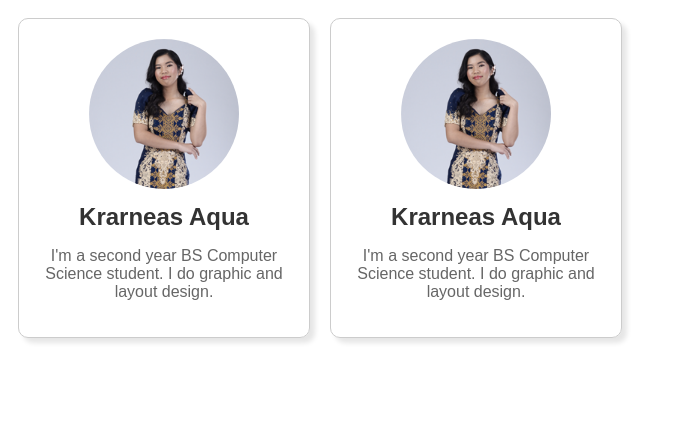
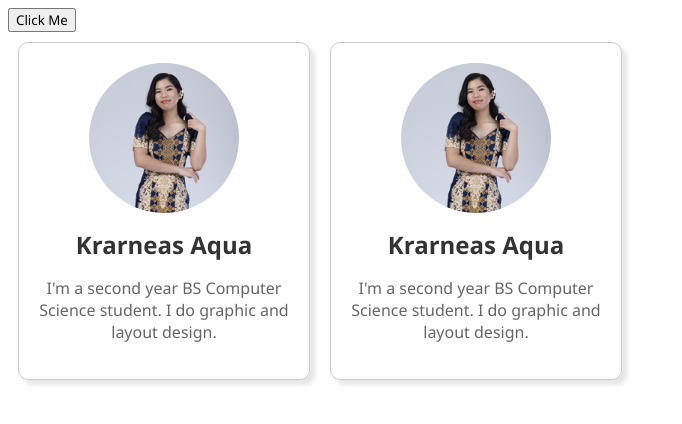
Before and after one commit to Krarneas/react.js-course, a React (Vite) app in the folder react-cards/: page / in a window 1280 px wide. Shown: the top 424 px of the page, without its empty margins (0-682 px from the left). Built offline with nearby package versions, Linux system fonts and the light colour scheme.

Commit message:
feat: styling react components with css

```diff
--- a/react-cards/src/App.jsx
+++ b/react-cards/src/App.jsx
@@ -1,9 +1,12 @@
 //add imports here
 import Card from './Card.jsx'
+import Button from './assets/Button/Button.jsx'
 
 function App() {
   return(
     <>
+    <Button/>
+    <div/>
     <Card/>
     <Card/>
     </>
--- /dev/null
+++ b/react-cards/src/assets/Button/Button.jsx
@@ -0,0 +1,27 @@
+import styles from './Button.module.css'
+// STYLING REACT COMPONENTS WITH CSS
+// 1. External
+// 2. Modules
+// 3. Inline
+
+function Button(){
+
+    //inline css
+    const styles = {
+        backgroundColor:"hsl(200, 100%, 50%)",
+        color: "white",
+        padding: "10px 20px",
+        borderRadius: "5px",
+        border: "none",
+        cursor: "pointer",
+    }
+
+    return(
+        //module css
+        //<button className={styles.button}>Click Me</button>
+
+        <button className={styles}>Click Me</button>
+    );
+}
+
+export default Button
--- /dev/null
+++ b/react-cards/src/assets/Button/Button.module.css
@@ -0,0 +1,8 @@
+.button{
+  background-color: hsl(200, 100%, 50%);
+  color: white;
+  padding: 10px 20px;
+  border-radius: 5px;
+  border: none;
+  cursor: pointer;
+}
--- a/react-cards/src/index.css
+++ b/react-cards/src/index.css
@@ -1,5 +1,5 @@
 *{
-  font-family: Arial, Helvetica, sans-serif;
+  font-family: 'Segoe UI', Tahoma, Geneva, Verdana, sans-serif;
 }
 
 .card{
@@ -28,3 +28,13 @@
 .card .card-info{
   color: hsl(0, 0%, 40%);
 }
+
+/* BUTTON CSS EXTERNAL METHOD
+.button{
+  background-color: hsl(200, 100%, 50%);
+  color: white;
+  padding: 10px 20px;
+  border-radius: 5px;
+  border: none;
+  cursor: pointer;
+} */
```
